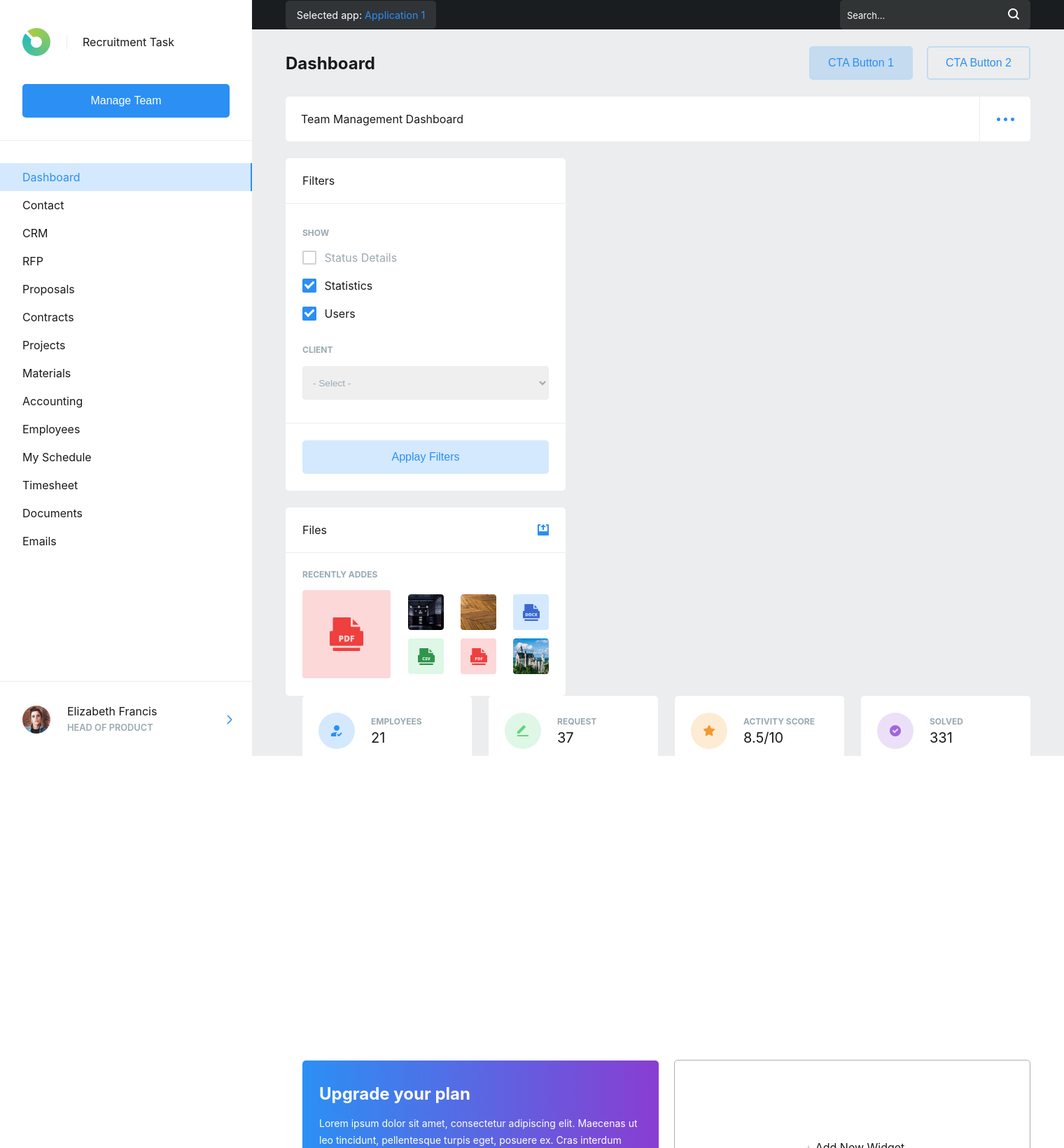
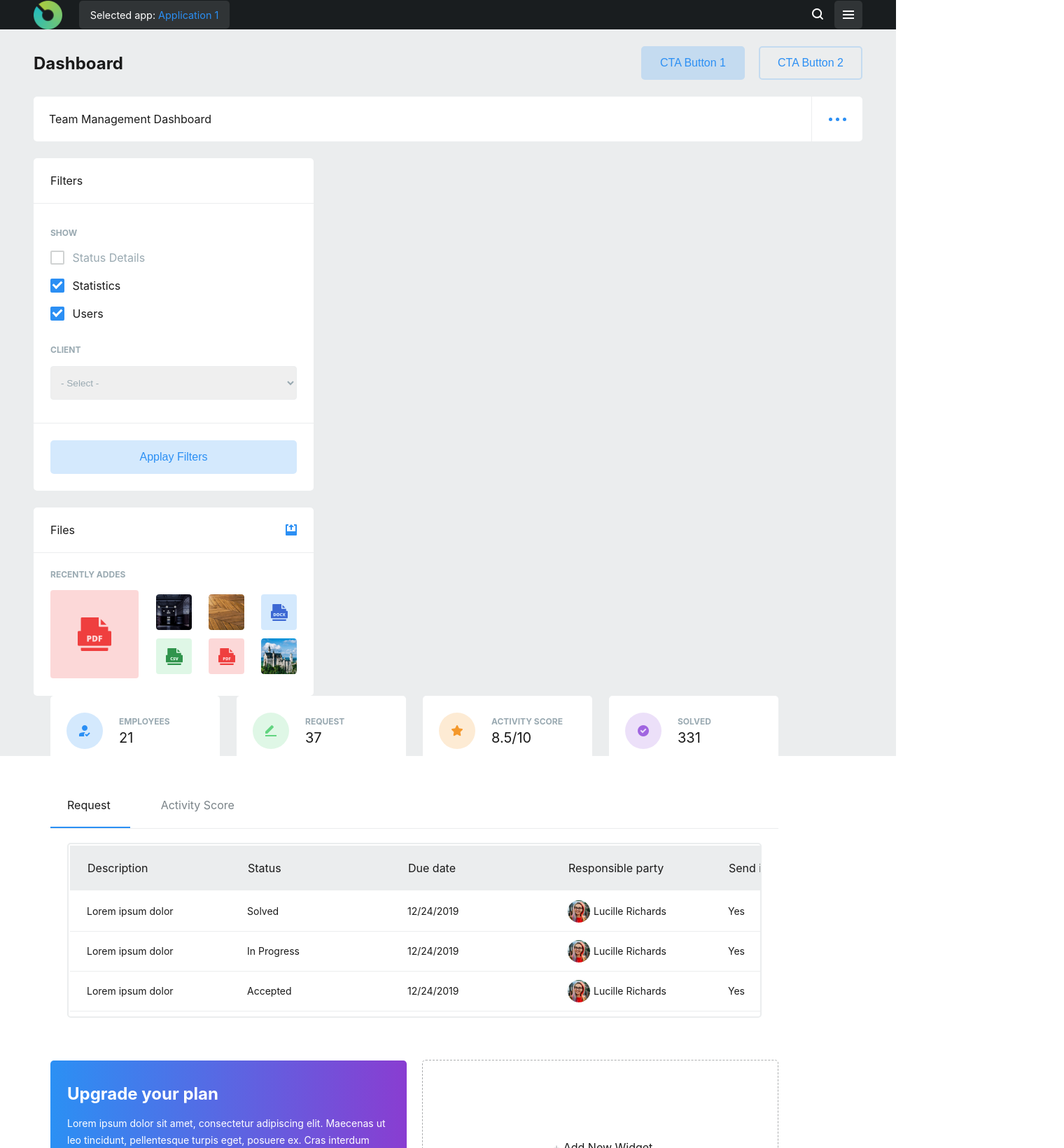
Before and after one commit to 3ndrius/flex-dashboard, a React (Create React App) app: page / in a window 1280 px wide. Shown: the top 1640 px of the page at 70% size, 1520 px wide, since content can reach past the window. Built offline with nearby package versions, Linux system fonts and the light colour scheme; a web font is replaced by a local one.

Commit message:
Adding media to header section

```diff
--- a/src/assets/scss/color.scss
+++ b/src/assets/scss/color.scss
@@ -6,6 +6,7 @@ $clr-04:#ebedee;
 $clr-04-1:#acaeaf;
 $clr-05: #191d1f;
 $clr-06:#99a9b1;
+$clr-07: #7a8388;
 
 
 $clr-001: rgba(98, 212, 128, 0.2);
--- a/src/components/Header/Header.js
+++ b/src/components/Header/Header.js
@@ -1,13 +1,22 @@
 import React from 'react'
 
 import './header.scss';
+import Logo from '../../assets/images/ingenious-sygnet.png';
 
 export default function Header() {
     return (
         <header className="header">
            <div className="header__wrap">
+            <div className="header__wrapper">
+            <img src={Logo} alt="logo-icon" className="header__logo"/>
            <button className="header__button">Selected app: <span>Application 1</span></button>
+            </div>
+            <div className="header__wrapper">
             <input type="text" className="header__search" placeholder="Search..."/>
+            <button className="header__hamburger">
+                <span className="stripe"></span>
+            </button>
+            </div>
            </div>
         </header>
     )
--- a/src/components/Header/header.scss
+++ b/src/components/Header/header.scss
@@ -8,11 +8,14 @@
             @include flexS;
             height: 100%;
     }
+    &__wrapper{
+        @include flexC;
+    }
     &__search{
-        width: 260px;
+        width: 10px;
         height: 40px;
         border-radius: 5px;
-        background-color: rgba(255, 255, 255, 0.1);
+        background-color: rgba(255, 255, 255, 0);
         border:none;
         padding-left:10px;
         font-size:0.9em;
@@ -21,14 +24,21 @@
         color:$clr-03;
         z-index: 1;
         background-image: url('../../assets/images/search.png');
-        background-position: 240px 12px;
+        background-position: 2px 12px;
         background-repeat:  no-repeat;
         font-family:$f-family;
+        margin-right: 12px;
+        &:focus{
+            width: 200px;
+            height: 40px;
+            background-position: 180px 12px;
+        }
         &::placeholder{
             color:$clr-03;
             font-size: 0.9em;
             line-height: 22px;
             font-family:$f-family;
+            opacity: 0;
         }
     }
     &__button{
@@ -44,4 +54,76 @@
             color:$clr-02;
         }
     }
+    &__hamburger{
+        height: 40px;
+        width:40px;
+        background:rgba(255, 255, 255, 0.103);
+        display: flex;
+        justify-content: center;
+        align-items: center;
+        border:none;
+        border-radius: 5px;
+
+
+        span{
+            height: 2px;
+            width:16px;
+            background: white;
+            position: relative;
+            &::before{
+                position: absolute;
+                top:5px;
+                left:0;
+                content: '';
+                height: 100%;
+                width:100%;
+                background: white;
+            }
+            &::after{
+                position: absolute;
+                top:-5px;
+                left:0;
+                content: '';
+                height: 100%;
+                width:100%;
+                background: white;
+            }
+        }
+
+    }
+    &__logo{
+        margin-right: 24px;
+        height: 41px;
+        width:41px;
+    }
 }
+@media(min-width:1920px) {
+    .header{
+
+        &__wrap{
+
+        }
+        &__search{
+            width: 260px;
+            height: 40px;
+            border-radius: 5px;
+            background-color: rgba(255, 255, 255, 0.1);
+            background-position: 240px 12px;
+
+            margin-right: 12px;
+            &::placeholder{
+              opacity: 1;
+            }
+        }
+
+        &__hamburger{
+            display: none;
+        }
+        &__logo{
+            margin-right: 24px;
+            height: 41px;
+            width:41px;
+            display: none;
+        }
+    }
+}
--- a/src/components/Sidebar/Sidebar.scss
+++ b/src/components/Sidebar/Sidebar.scss
@@ -5,6 +5,7 @@
     width:360px;
     height: 1080px;
     background:$clr-03;
+    display:none;
     &-header{
         padding: 0 32px 32px 32px;
         border-bottom: 1px solid $clr-04;
@@ -16,9 +17,12 @@
         }
         &__heading{
             border-left: 1px solid $clr-04;
+            padding:8px 0;
             padding-left:22px;
             font-weight: 400;
             font-size:1em;
+            line-height: 24px;
+            margin:0;
         }
         img{
             margin-right:23px;
@@ -99,3 +103,9 @@
     }
 
 }
+
+@media(min-width: 1920px) {
+    .sidebar{
+        display: block;
+    }
+}
--- a/src/components/Tabs/Tabs.js
+++ b/src/components/Tabs/Tabs.js
@@ -1,12 +1,59 @@
 import React from 'react'
 import './tabs.scss';
+import Img from '../../assets/images/oval_3.png';
 
 export default function Tabs() {
     return (
         <section className="tabs">
-            <header className="tabs__header"></header>
+            <header className="tabs__header">
+                <ul className="tabs__list">
+                    <li className="tabs__item tabs__item--active">
+                        Request
+                    </li>
+                    <li className="tabs__item ">
+                        Activity Score
+                    </li>
+                </ul>
+            </header>
             <div className="tabs__wrap">
-                <table>
+
+              <table>
+                    <th>
+                        <tr>
+                       <h2> Description</h2>
+                        <h2>Status</h2>
+                        <h2>Due date</h2>
+                        <h2>Responsible party</h2>
+                        <h2>Send income</h2>
+                       <h2> More</h2>
+                        </tr>
+                    </th>
+                    <tbody>
+                        <tr>
+                            <td>Lorem ipsum dolor</td>
+                            <td>Solved</td>
+                            <td>12/24/2019</td>
+                            <td><span><img src={Img} alt="prof img" />Lucille Richards</span> </td>
+                            <td>Yes</td>
+                            <td>Solved</td>
+                        </tr>
+                        <tr>
+                            <td>Lorem ipsum dolor</td>
+                            <td>In Progress</td>
+                            <td>12/24/2019</td>
+                            <td><span><img src={Img} alt="prof img" />Lucille Richards</span> </td>
+                            <td>Yes</td>
+                            <td>Solved</td>
+                        </tr>
+                        <tr>
+                            <td>Lorem ipsum dolor</td>
+                            <td>Accepted</td>
+                            <td>12/24/2019</td>
+                            <td><span><img src={Img} alt="prof img" />Lucille Richards</span> </td>
+                            <td>Yes</td>
+                            <td>Solved</td>
+                        </tr>
+                    </tbody>
 
                 </table>
             </div>
--- a/src/components/Tabs/tabs.scss
+++ b/src/components/Tabs/tabs.scss
@@ -8,5 +8,109 @@
         background-color:$clr-03;
         margin-bottom: 24px;
         margin-left: 24px;
+        &__header{
+                border-bottom:1px solid $clr-04;
+        }
+        &__list{
+                list-style-type: none;
+                display:flex;
+        }
+        &__item{
+             color:$clr-07;
+             font-size:1em;
+             line-height: 24px;
+             padding:20px 28px 19px 24px;
+             &:first-child{
+                padding:20px 28px 19px 24px;
+                margin-right:20px;
+             }
+             &--active{
+                border-bottom:2px solid $clr-02;
+                color:$clr-01;
+             }
+        }
+
+
+        &__wrap{
+
+                margin:20px 24px;
+                overflow-y: auto;
+                overflow-x: scroll;
+                border:2px solid $clr-04;
+                border-radius: 5px;
+                padding-bottom:5px;
+
+                      &::-webkit-scrollbar {
+                        width: 5px;
+                        height: 8px;
+
+                      }
+                      &::-webkit-scrollbar-track {
+                        background: $clr-03;
+
+
+                      }
+                      &::-webkit-scrollbar-thumb {
+                        background: $clr-04;
+                        border-radius: 10px;
+
+
+                      }
+
+
+        }
+                table{
+
+                        width:992px;
+                        padding:0;
+                        margin: 0;
+
+                        th{
+                                background: $clr-04;
+                                height: 62px;
+                                display:flex;
+                                align-items: center;
+                        }
+                        tr{
+                             display: flex;
+                             padding-left:24px;
+                             border-bottom: 1px solid $clr-04;
+
+                        }
+
+                        h2{
+                                margin:0;
+                                line-height: 24px;
+                                font-size:1em;
+                                font-weight: $f-weight-regular;
+                                margin-right:92px;
+                                width:137px;
+                                text-align: left;
+
+                        }
+                        tbody{
+                                border:1px solid red;
+                        }
+                                td{
+                                width:167px;
+                                margin-right:62px;
+                                display: flex;
+                                align-items: center;
+                                font-size:0.875em;
+                                line-height: 24px;
+                                padding: 0;
+                                height: 56px;
+                                span{
+                                       display: flex;
+                                       align-items: center;
+                                       img{
+                                               margin-right:5px;
+                                       }
+
+                                }
+                        }
+
+
+                }
 
 }
--- a/src/components/Widget/widget.scss
+++ b/src/components/Widget/widget.scss
@@ -4,7 +4,7 @@
     width: 507px;
     height: 248px;
     border-radius: 5px;
-    border: solid 1px #acaeaf;
+    border: dashed 1px #acaeaf;
     @include flexC;
     background: transparent;
     p{
```
